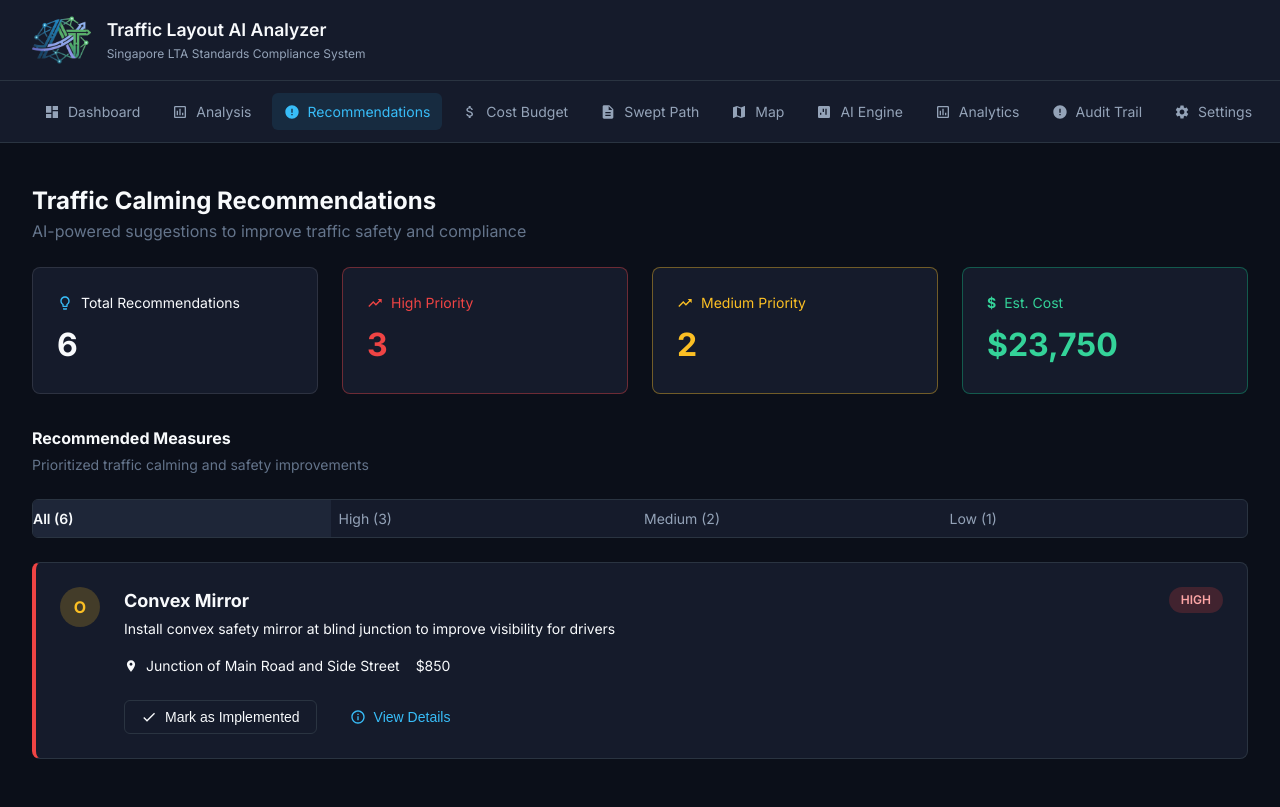
After one commit to EmmanuelJobin/Traffic-Layout-AI-Analyzer, a Django app: page /recommendations/ in a window 1280 px wide. The commit adds this page. Run offline with Django 5.2, Linux system fonts and the light colour scheme.

Commit message:
HTML Added

```diff
--- a/master/urls.py
+++ b/master/urls.py
@@ -5,4 +5,8 @@ app_name = 'master'
 
 urlpatterns = [
     path('', views.dashboard, name='dashboard'),
+    path('recommendations/', views.recommendations, name='recommendations'),
+    path('cost-budget/', views.cost_budget, name='cost_budget'),
+    path('swept-path/', views.swept_path, name='swept_path'),
+    path('analysis/', views.analysis, name='analysis'),
 ]
--- a/master/views.py
+++ b/master/views.py
@@ -2,3 +2,15 @@ from django.shortcuts import render
 
 def dashboard(request):
     return render(request, 'master/dashboard.html')
+
+def recommendations(request):
+    return render(request, 'master/recommendations.html')
+
+def cost_budget(request):
+    return render(request, 'master/cost_budget.html')
+
+def swept_path(request):
+    return render(request, 'master/swept_path.html')
+
+def analysis(request):
+    return render(request, 'master/analysis.html')
--- a/static/assets/css/style.css
+++ b/static/assets/css/style.css
@@ -452,3 +452,19 @@ body {
   border-color: var(--primary-color);
   background-color: rgba(56, 189, 248, 0.05);
 }
+
+/* Tab Styles */
+.tab {
+  cursor: pointer;
+  color: var(--text-secondary);
+  transition: all 0.2s ease;
+}
+.tab:hover {
+  background: rgba(255,255,255,0.05);
+  color: var(--text-primary);
+}
+.tab.active {
+  background: var(--surface-hover) !important;
+  color: var(--text-primary) !important;
+  font-weight: 600 !important;
+}
--- a/templates/base.html
+++ b/templates/base.html
@@ -27,23 +27,23 @@
 
     <!-- Navigation Bar Menu -->
     <nav class="nav-bar">
-        <a href="/" class="nav-item active">
+        <a href="{% url 'master:dashboard' %}" class="nav-item {% if request.resolver_match.url_name == 'dashboard' %}active{% endif %}">
             <svg viewBox="0 0 24 24"><path d="M3 13h8V3H3v10zm0 8h8v-6H3v6zm10 0h8V11h-8v10zm0-18v6h8V3h-8z"/></svg>
             Dashboard
         </a>
-        <a href="#" class="nav-item">
+        <a href="{% url 'master:analysis' %}" class="nav-item {% if request.resolver_match.url_name == 'analysis' %}active{% endif %}">
             <svg viewBox="0 0 24 24"><path d="M19 3H5c-1.1 0-2 .9-2 2v14c0 1.1.9 2 2 2h14c1.1 0 2-.9 2-2V5c0-1.1-.9-2-2-2zm0 16H5V5h14v14zM7 10h2v7H7zm4-3h2v10h-2zm4 6h2v4h-2z"/></svg>
             Analysis
         </a>
-        <a href="#" class="nav-item">
+        <a href="{% url 'master:recommendations' %}" class="nav-item {% if request.resolver_match.url_name == 'recommendations' %}active{% endif %}">
             <svg viewBox="0 0 24 24"><path d="M12 2C6.48 2 2 6.48 2 12s4.48 10 10 10 10-4.48 10-10S17.52 2 12 2zm1 15h-2v-2h2v2zm0-4h-2V7h2v6z"/></svg>
             Recommendations
         </a>
-        <a href="#" class="nav-item">
+        <a href="{% url 'master:cost_budget' %}" class="nav-item {% if request.resolver_match.url_name == 'cost_budget' %}active{% endif %}">
             <svg viewBox="0 0 24 24"><path d="M11.8 10.9c-2.27-.59-3-1.2-3-2.15 0-1.09 1.01-1.85 2.7-1.85 1.78 0 2.44.85 2.5 2.1h2.21c-.07-1.72-1.12-3.3-3.21-3.81V3h-3v2.16c-1.94.42-3.5 1.68-3.5 3.61 0 2.31 1.91 3.46 4.7 4.13 2.5.6 3 1.48 3 2.41 0 .69-.49 1.79-2.7 1.79-2.06 0-2.87-.92-2.98-2.1h-2.2c.12 2.19 1.76 3.42 3.68 3.83V21h3v-2.15c1.95-.37 3.5-1.5 3.5-3.55 0-2.84-2.43-3.81-4.7-4.4z"/></svg>
             Cost Budget
         </a>
-        <a href="#" class="nav-item">
+        <a href="{% url 'master:swept_path' %}" class="nav-item {% if request.resolver_match.url_name == 'swept_path' %}active{% endif %}">
             <svg viewBox="0 0 24 24"><path d="M14 2H6c-1.1 0-1.99.9-1.99 2L4 20c0 1.1.89 2 1.99 2H18c1.1 0 2-.9 2-2V8l-6-6zm2 16H8v-2h8v2zm0-4H8v-2h8v2zm-3-5V3.5L18.5 9H13z"/></svg>
             Swept Path
         </a>
@@ -83,6 +83,33 @@
                 modal.classList.toggle('open');
             }
         }
+
+        function initTabs() {
+            const tabContainers = document.querySelectorAll('.tabs-container');
+            tabContainers.forEach(container => {
+                const tabs = container.querySelectorAll('.tab');
+                tabs.forEach(tab => {
+                    tab.addEventListener('click', () => {
+                        tabs.forEach(t => t.classList.remove('active'));
+                        tab.classList.add('active');
+
+                        const target = tab.getAttribute('data-target');
+                        if (target) {
+                            const parent = container.parentElement;
+                            const items = parent.querySelectorAll('.filterable-item');
+                            items.forEach(item => {
+                                if (target === 'all' || item.getAttribute('data-category') === target) {
+                                    item.style.display = 'block';
+                                } else {
+                                    item.style.display = 'none';
+                                }
+                            });
+                        }
+                    });
+                });
+            });
+        }
+        document.addEventListener('DOMContentLoaded', initTabs);
     </script>
 </body>
 </html>
--- /dev/null
+++ b/templates/master/recommendations.html
@@ -0,0 +1,119 @@
+{% extends 'base.html' %}
+{% load static %}
+
+{% block content %}
+<div class="dashboard-header mb-4 mt-2">
+    <div class="header-titles">
+        <h2>Traffic Calming Recommendations</h2>
+        <p class="text-muted">AI-powered suggestions to improve traffic safety and compliance</p>
+    </div>
+</div>
+
+<div class="stats-row mb-5">
+    <div class="stat-card" style="border-color: rgba(255,255,255,0.1)">
+        <p class="text-secondary text-sm mb-2 flex-align">
+            <svg viewBox="0 0 24 24" width="16" height="16" fill="currentColor" class="text-primary"><path d="M9 21c0 .55.45 1 1 1h4c.55 0 1-.45 1-1v-1H9v1zm3-19C8.14 2 5 5.14 5 9c0 2.38 1.19 4.47 3 5.74V17c0 .55.45 1 1 1h6c.55 0 1-.45 1-1v-2.26c1.81-1.27 3-3.36 3-5.74 0-3.86-3.14-7-7-7zm2.85 11.1l-.85.6V16h-4v-2.3l-.85-.6C7.8 12.16 7 10.63 7 9c0-2.76 2.24-5 5-5s5 2.24 5 5c0 1.63-.8 3.16-2.15 4.1z"/></svg>
+            Total Recommendations
+        </p>
+        <h3 class="stat-value">6</h3>
+    </div>
+    <div class="stat-card" style="border-color: rgba(239,68,68,0.4)">
+        <p class="text-secondary text-sm mb-2 flex-align text-danger">
+            <svg viewBox="0 0 24 24" width="16" height="16" fill="currentColor"><path d="M16 6l2.29 2.29-4.88 4.88-4-4L2 16.59 3.41 18l6-6 4 4 6.3-6.29L22 12V6z"/></svg>
+            High Priority
+        </p>
+        <h3 class="stat-value text-danger">3</h3>
+    </div>
+    <div class="stat-card" style="border-color: rgba(251,191,36,0.4)">
+        <p class="text-secondary text-sm mb-2 flex-align text-warning">
+            <svg viewBox="0 0 24 24" width="16" height="16" fill="currentColor"><path d="M16 6l2.29 2.29-4.88 4.88-4-4L2 16.59 3.41 18l6-6 4 4 6.3-6.29L22 12V6z"/></svg>
+            Medium Priority
+        </p>
+        <h3 class="stat-value text-warning">2</h3>
+    </div>
+    <div class="stat-card" style="border-color: rgba(16,185,129,0.4)">
+        <p class="text-secondary text-sm mb-2 flex-align text-success">
+            <span style="font-weight:bold">$</span> Est. Cost
+        </p>
+        <h3 class="stat-value text-success">$23,750</h3>
+    </div>
+</div>
+
+<div class="recommendations-content">
+    <h4 class="mb-1">Recommended Measures</h4>
+    <p class="text-muted text-sm mb-4">Prioritized traffic calming and safety improvements</p>
+
+    <div class="tabs-container flex-align mb-4" style="background:var(--surface-color); border-radius:6px; border:1px solid var(--border-color); overflow:hidden">
+        <div class="tab active flex-1 text-center py-2 text-sm" data-target="all">All (6)</div>
+        <div class="tab flex-1 text-center py-2 text-sm" data-target="high">High (3)</div>
+        <div class="tab flex-1 text-center py-2 text-sm" data-target="medium">Medium (2)</div>
+        <div class="tab flex-1 text-center py-2 text-sm" data-target="low">Low (1)</div>
+    </div>
+
+    <div class="project-card filterable-item" data-category="high" style="border-left: 4px solid var(--danger-color); margin-bottom:1rem;">
+        <div class="flex-between" style="align-items:flex-start">
+            <div class="flex-align" style="align-items:flex-start; gap:1.5rem">
+                <div class="icon-circle" style="min-width:40px; height:40px; border-radius:50%; background:rgba(251,191,36,0.2); display:flex; align-items:center; justify-content:center; color:var(--warning-color); font-weight:bold">
+                    O
+                </div>
+                <div>
+                    <h4 class="mb-1" style="font-size:1.125rem">Convex Mirror</h4>
+                    <p class="text-secondary text-sm mb-3">Install convex safety mirror at blind junction to improve visibility for drivers</p>
+                    <div class="flex-align text-sm text-secondary mb-4 gap-3">
+                        <span class="flex-align">
+                            <svg viewBox="0 0 24 24" width="14" height="14" fill="currentColor"><path d="M12 2C8.13 2 5 5.13 5 9c0 5.25 7 13 7 13s7-7.75 7-13c0-3.87-3.13-7-7-7zm0 9.5c-1.38 0-2.5-1.12-2.5-2.5s1.12-2.5 2.5-2.5 2.5 1.12 2.5 2.5-1.12 2.5-2.5 2.5z"/></svg>
+                            Junction of Main Road and Side Street
+                        </span>
+                        <span>$850</span>
+                    </div>
+                    <div class="flex-align gap-3">
+                        <button class="btn btn-outline text-sm py-2">
+                            <svg viewBox="0 0 24 24" width="16" height="16" fill="currentColor"><path d="M9 16.17L4.83 12l-1.42 1.41L9 19 21 7l-1.41-1.41z"/></svg>
+                            Mark as Implemented
+                        </button>
+                        <button class="btn text-sm py-2 text-primary" style="background:none">
+                            <svg viewBox="0 0 24 24" width="16" height="16" fill="currentColor"><path d="M11 7h2v2h-2zm0 4h2v6h-2zm1-9C6.48 2 2 6.48 2 12s4.48 10 10 10 10-4.48 10-10S17.52 2 12 2zm0 18c-4.41 0-8-3.59-8-8s3.59-8 8-8 8 3.59 8 8-3.59 8-8 8z"/></svg>
+                            View Details
+                        </button>
+                    </div>
+                </div>
+            </div>
+            <span class="badge" style="background:rgba(239,68,68,0.2); color:var(--danger-text)">high</span>
+        </div>
+    </div>
+
+    <!-- Medium Card -->
+    <div class="project-card filterable-item" data-category="medium" style="border-left: 4px solid var(--warning-color); margin-bottom:1rem; display:none;">
+        <div class="flex-between" style="align-items:flex-start">
+            <div class="flex-align" style="align-items:flex-start; gap:1.5rem">
+                <!-- Icon Dummy: Pencil -->
+                <div class="icon-circle" style="min-width:40px; height:40px; border-radius:50%; background:rgba(251,191,36,0.2); display:flex; align-items:center; justify-content:center; color:var(--warning-color); font-weight:bold">
+                    ✎
+                </div>
+                <div>
+                    <h4 class="mb-1" style="font-size:1.125rem">Road Marking</h4>
+                    <p class="text-secondary text-sm mb-3">Repaint and widen pedestrian crossing markings</p>
+                    <div class="flex-align text-sm text-secondary mb-4 gap-3">
+                        <span class="flex-align">
+                            <svg viewBox="0 0 24 24" width="14" height="14" fill="currentColor"><path d="M12 2C8.13 2 5 5.13 5 9c0 5.25 7 13 7 13s7-7.75 7-13c0-3.87-3.13-7-7-7zm0 9.5c-1.38 0-2.5-1.12-2.5-2.5s1.12-2.5 2.5-2.5 2.5 1.12 2.5 2.5-1.12 2.5-2.5 2.5z"/></svg>
+                            Crossing near Shopping Mall entrance
+                        </span>
+                        <span>$2,100</span>
+                    </div>
+                    <div class="flex-align gap-3">
+                        <button class="btn btn-outline text-sm py-2">
+                            <svg viewBox="0 0 24 24" width="16" height="16" fill="currentColor"><path d="M9 16.17L4.83 12l-1.42 1.41L9 19 21 7l-1.41-1.41z"/></svg>
+                            Mark as Implemented
+                        </button>
+                        <button class="btn text-sm py-2 text-primary" style="background:none">
+                            <svg viewBox="0 0 24 24" width="16" height="16" fill="currentColor"><path d="M11 7h2v2h-2zm0 4h2v6h-2zm1-9C6.48 2 2 6.48 2 12s4.48 10 10 10 10-4.48 10-10S17.52 2 12 2zm0 18c-4.41 0-8-3.59-8-8s3.59-8 8-8 8 3.59 8 8-3.59 8-8 8z"/></svg>
+                            View Details
+                        </button>
+                    </div>
+                </div>
+            </div>
+            <span class="badge" style="background:rgba(251,191,36,0.2); color:var(--warning-color)">medium</span>
+        </div>
+    </div>
+</div>
+{% endblock %}
```
Also changed, not shown: templates/master/analysis.html (added, +87 -0 lines), templates/master/cost_budget.html (added, +109 -0 lines), templates/master/swept_path.html (added, +123 -0 lines), static/assets/img/favicon.png, static/assets/img/favicon1.png (added), static/assets/img/logo.png, static/assets/img/logo1.png (added).
